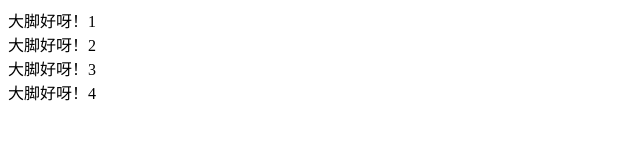
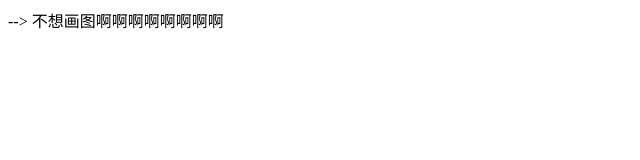
Before and after one commit to where2025/text20250910, a plain HTML site: page index.html in a window 1280 px wide. Shown: the whole page, without its empty margins (0-640 px from the left). Drawn offline with Linux system fonts and the light colour scheme.

Commit message:
Update index.html

```diff
--- a/index.html
+++ b/index.html
@@ -9,7 +9,8 @@
 <body>
     <!-- 方案1：用<br>标签强制换行（最简单，适合少量内容） -->
     <!-- <h3>方案1：<br>标签换行</h3> -->
-    大脚好呀！1<br> <!-- <br> = break row，强制换行 -->
-    大脚好呀！2<br>
-    大脚好呀！3<br>
-    大脚好呀！4<br>
+<!--     大脚好呀！1<br> <!-- <br> = break row，强制换行 --> -->
+<!--     大脚好呀！2<br> -->
+<!--     大脚好呀！3<br> -->
+<!--     大脚好呀！4<br> -->
+    不想画图啊啊啊啊啊啊啊啊<br>
```
